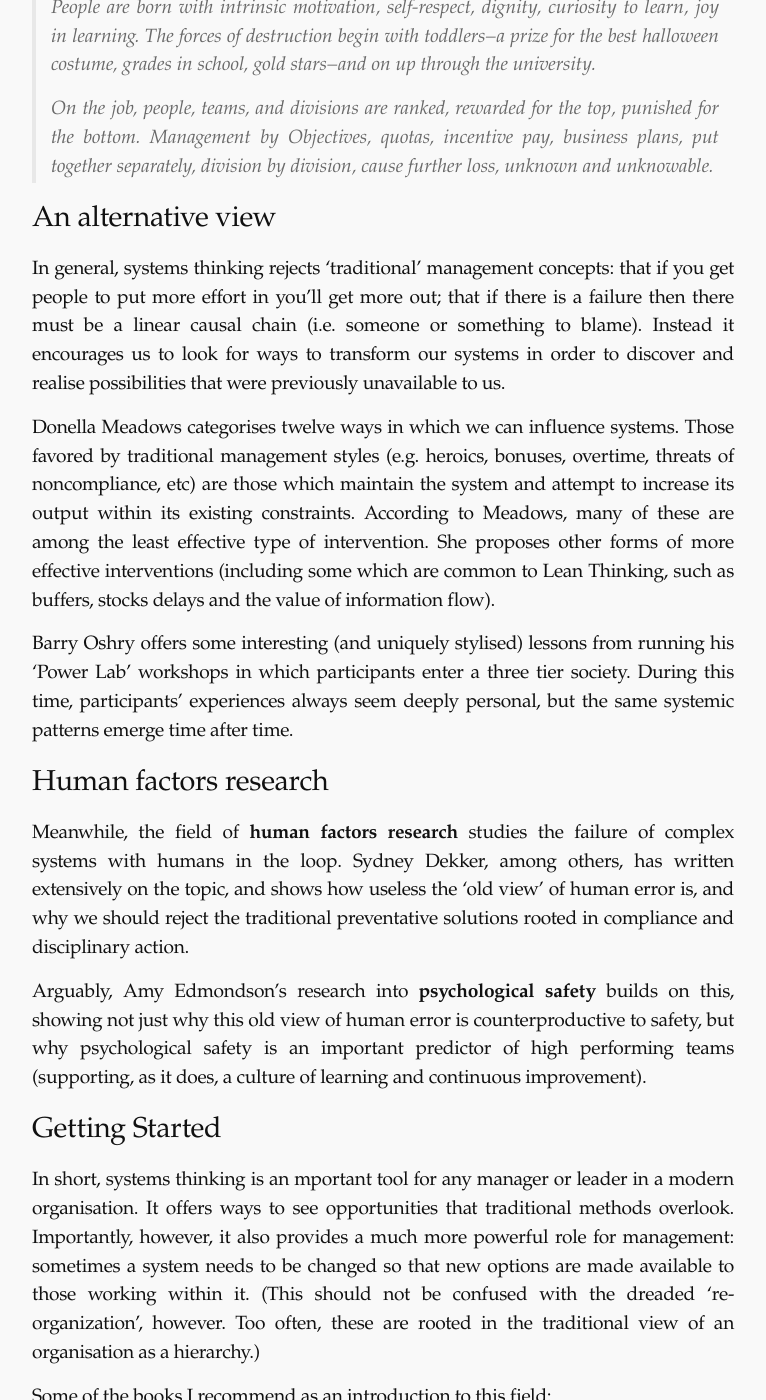
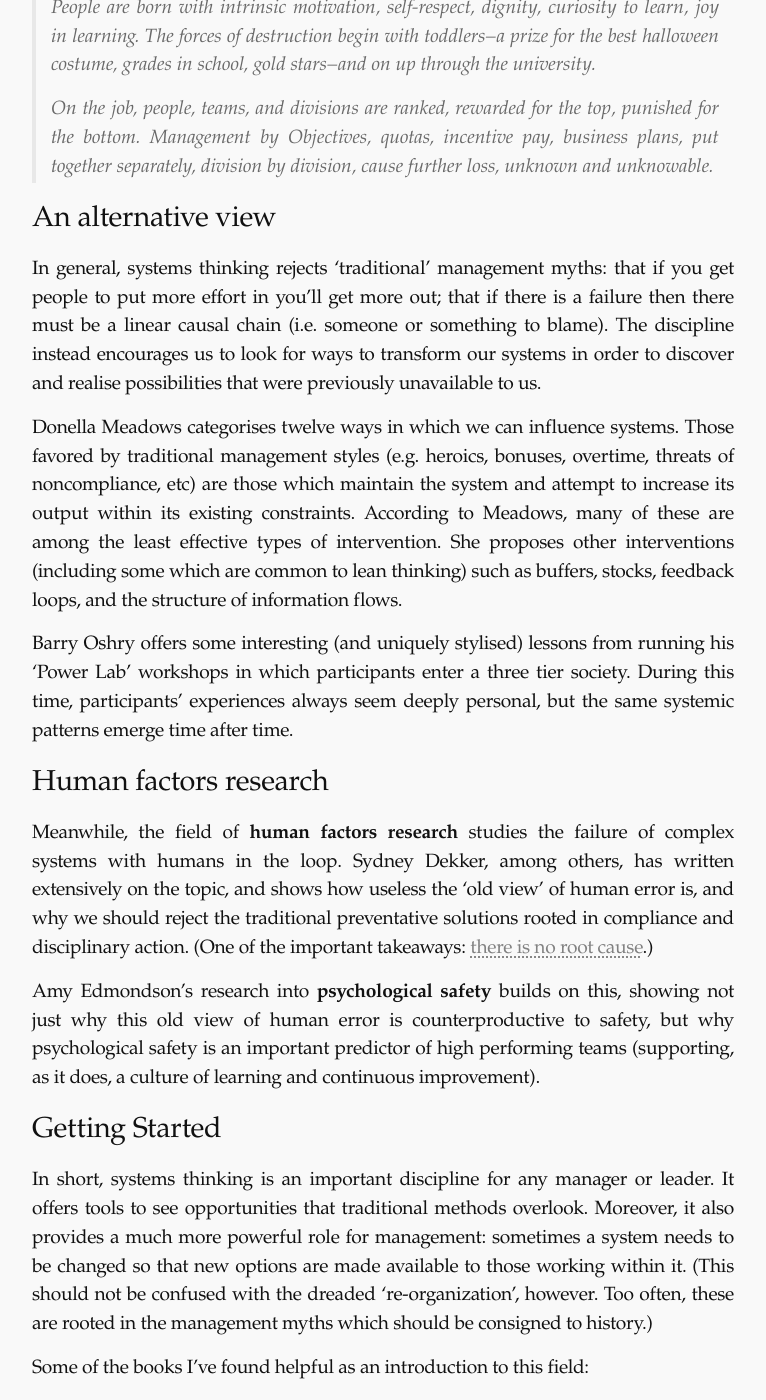
Before and after one commit to jbrunton/jbrunton.com, a Jekyll site: the page built from _posts/2023-03-05-systems-thinking-for-management.md, in a window 1280 px wide and 1400 px high, scrolled down 1343 px. Shown: the whole window, without its empty margins (506-1272 px from the left). Built offline with Jekyll 4.4.1, drawn with Linux system fonts in a browser that asks for light colours; some web fonts are replaced; some of the changed text lies outside the part shown.

Commit message:
edit: systems thinking

```diff
--- a/_posts/2023-03-05-systems-thinking-for-management.md
+++ b/_posts/2023-03-05-systems-thinking-for-management.md
@@ -15,24 +15,24 @@ In the context of systems thinking:
 
 > A system is a set of interconnected elements with a purpose.
 
-This includes everything from cells to organs and animals, from familities to organisations and societies, from central heating to bathtubs. Systems thinking is simply the discipline of understanding systems and their behavior.
+This includes everything from cells to organs and entire animals, from families to organisations and societies, from central heating to bathtubs. Systems thinking is simply the discipline of understanding interconnected systems and their behavior.
 
 The literature is expansive, but there are two flavours I tend to take interest in:
 
-1. **System dynamics** allows us to model the **dynamic complexity** of systems with nonlinear behavior, with tools like stock and flow diagrams. Such techniques can be used to model and simulate actual systems, including manufacturing plants, process queues and ecosystems. This is handy, though probably overkill for a typical software or knowledge-work team.
-2. The **anthropological study** of human systems. For me, this is where it gets really interesting: the language of systems thinking rejects the linear narratives we're conditioned to see (through language, culture and the limitations of human cognition), and instead reveals the systemic conditions that give rise to the patterns of behaviour we observe in our lives and our work.
+1. **System dynamics** allows us to model the **dynamic complexity** of systems with nonlinear behavior, with tools like stock and flow diagrams. Such techniques can be used to model and simulate actual systems, including manufacturing plants, process queues and ecosystems. This is handy, though probably overkill for a typical software or knowledge-work team, since the outcomes of teams can often be modelled as simpler stochastic processes.
+2. The **anthropological study** of human systems. For me, this is where things get really interesting: the language of systems thinking rejects the linear narratives we're conditioned to see (through language, culture and the limitations of human cognition), and instead reveals the systemic conditions that give rise to the patterns of behaviour we observe in our lives and our work.
 
 # Systems Thinking and Management
 
 ## The 'old' view
 
-There's a wonderful thing that W. E. Deming once said:
+There's a famous quote by W. E. Deming in his book _Out of the Crisis_:
 
 > If you have a stable system, there is no use to specify a goal. You will get whatever the system will deliver. A goal beyond the capability of the system will not be reached. If you have not a stable system, there is no point setting a goal. There is no way to know what the system will produce: it has no capability.
 
-In these four succinct sentences, Deming spells out everything that is wrong with 'traditional' management methods. The conclusion may seem intuitive (systems thinking often is) – but perhaps what's most surprising is that such an obvious conclusion is so rarely reached in the organizations within which we work and live. It is a modern day tragedy that organizations often go out of their way to avoid facing up to this reality.
+In these four succinct sentences, Deming spells out everything that is wrong with 'traditional' management methods. The conclusion may seem intuitive (systems thinking often is), yet the implications are so rarely considered in the organizations within which we work and live. It is a modern day tragedy that organizations often go out of their way to avoid facing up to this reality.
 
-Indeed, the human element was extremely important to Deming, who wrote later in his life:
+Indeed, the human element was extremely important to Deming, who wrote later in his life (in a letter to Peter Senge):
 
 > Our prevailing system of management has destroyed our people.
 >
@@ -42,30 +42,30 @@ Indeed, the human element was extremely important to Deming, who wrote later in
 
 ## An alternative view
 
-In general, systems thinking rejects 'traditional' management concepts: that if you get people to put more effort in you'll get more out; that if there is a failure then there must be a linear causal chain (i.e. someone or something to blame). Instead it encourages us to look for ways to transform our systems in order to discover and realise possibilities that were previously unavailable to us.
+In general, systems thinking rejects 'traditional' management myths: that if you get people to put more effort in you'll get more out; that if there is a failure then there must be a linear causal chain (i.e. someone or something to blame). The discipline instead encourages us to look for ways to transform our systems in order to discover and realise possibilities that were previously unavailable to us.
 
-Donella Meadows categorises twelve ways in which we can influence systems. Those favored by traditional management styles (e.g. heroics, bonuses, overtime, threats of noncompliance, etc) are those which maintain the system and attempt to increase its output within its existing constraints. According to Meadows, many of these are among the least effective type of intervention. She proposes other forms of more effective interventions (including some which are common to Lean Thinking, such as buffers, stocks delays and the value of information flow).
+Donella Meadows categorises twelve ways in which we can influence systems. Those favored by traditional management styles (e.g. heroics, bonuses, overtime, threats of noncompliance, etc) are those which maintain the system and attempt to increase its output within its existing constraints. According to Meadows, many of these are among the least effective types of intervention. She proposes other interventions (including some which are common to lean thinking) such as buffers, stocks, feedback loops, and the structure of information flows.
 
 Barry Oshry offers some interesting (and uniquely stylised) lessons from running his 'Power Lab' workshops in which participants enter a three tier society. During this time, participants' experiences always seem deeply personal, but the same systemic patterns emerge time after time.
 
 ## Human factors research
 
-Meanwhile, the field of **human factors research** studies the failure of complex systems with humans in the loop. Sydney Dekker, among others, has written extensively on the topic, and shows how useless the 'old view' of human error is, and why we should reject the traditional preventative solutions rooted in compliance and disciplinary action.
+Meanwhile, the field of **human factors research** studies the failure of complex systems with humans in the loop. Sydney Dekker, among others, has written extensively on the topic, and shows how useless the 'old view' of human error is, and why we should reject the traditional preventative solutions rooted in compliance and disciplinary action. (One of the important takeaways: [there is no root cause](https://www.kitchensoap.com/2012/02/10/each-necessary-but-only-jointly-sufficient/).)
 
-Arguably, Amy Edmondson's research into **psychological safety** builds on this, showing not just why this old view of human error is counterproductive to safety, but why psychological safety is an important predictor of high performing teams (supporting, as it does, a culture of learning and continuous improvement).
+Amy Edmondson's research into **psychological safety** builds on this, showing not just why this old view of human error is counterproductive to safety, but why psychological safety is an important predictor of high performing teams (supporting, as it does, a culture of learning and continuous improvement).
 
 ## Getting Started
 
-In short, systems thinking is an mportant tool for any manager or leader in a modern organisation. It offers ways to see opportunities that traditional methods overlook. Importantly, however, it also provides a much more powerful role for management: sometimes a system needs to be changed so that new options are made available to those working within it. (This should not be confused with the dreaded 're-organization', however. Too often, these are rooted in the traditional view of an organisation as a hierarchy.)
+In short, systems thinking is an important discipline for any manager or leader. It offers tools to see opportunities that traditional methods overlook. Moreover, it also provides a much more powerful role for management: sometimes a system needs to be changed so that new options are made available to those working within it. (This should not be confused with the dreaded 're-organization', however. Too often, these are rooted in the management myths which should be consigned to history.)
 
-Some of the books I recommend as an introduction to this field:
+Some of the books I've found helpful as an introduction to this field:
 
-1. *Systems Thinking: A Primer* by Donella Meadows, which is a great intro to the language of the discipline.
+1. *Systems Thinking: A Primer* by Donella Meadows, which is a great introduction to the language of the discipline.
 
 2. *Seeing Systems* by Barry Oshry: an intriguing look at human systems from an anthropological perspective, presented in an eclectic (and – depending on taste – powerful) mixture of prose, poetry and theatre.
 
-3. *The Field Guide to Understanding Human Error* by Sydney Dekker provides a good summary of research into human factors investigations, and how to avoid falling into the traps of the 'old view' of human error.
+3. *The Field Guide to Understanding Human Error* by Sydney Dekker provides a compelling survey of research into human factors investigations, and how to avoid falling into the traps of the 'old view' of human error.
 
-4. *The Fearless Organization: Creating Psychological Safety in the Workplace for Learning, Innovation, and Growth* by Amy Edmondson shows the importance and benefits of a culture which avoids placing blame or top-down directives.
+4. *The Fearless Organization: Creating Psychological Safety in the Workplace for Learning, Innovation, and Growth* by Amy Edmondson shows the importance of a blameless culture and the role leaders should play in building one.
 
 5. *The Fifth Discipline* by Peter Senge. A well known book that draws insightful connections between systems thinking and other key 'disciplines' that Senge argues are necessary to build learning organisations. It is, however, a long read, and arguably the literature on learning organisations has evolved since it was written.
```
